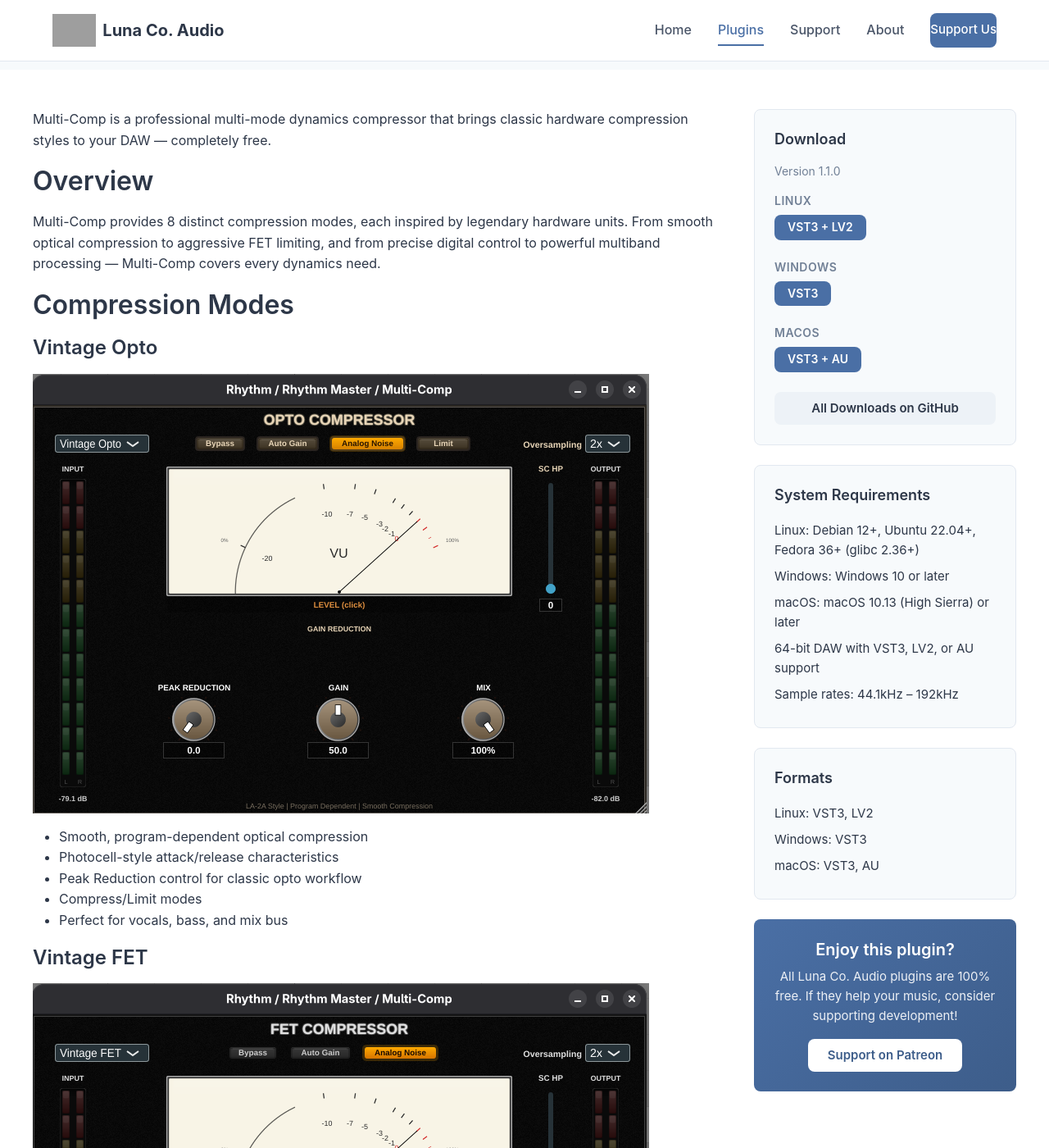
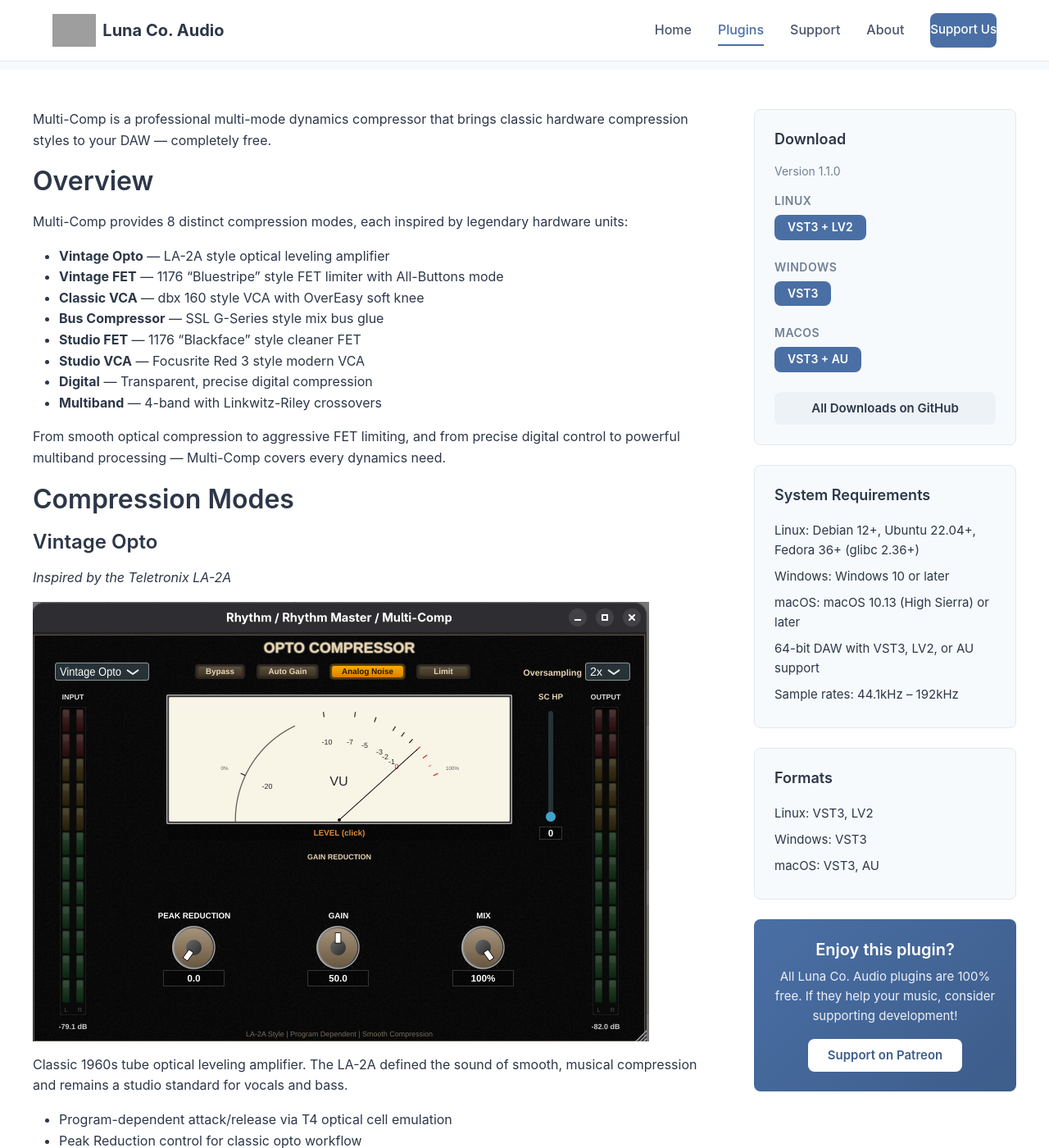
Before and after one commit to dusk-audio/dusk-audio.github.io, a Jekyll site: the page built from _plugins/multi-comp.md, in a window 1280 px wide and 1400 px high, scrolled down 221 px. Shown: the whole window at 82% size. Built offline with Jekyll 4.4.1, drawn with Linux system fonts in a browser that asks for light colours; some of the changed text lies outside the part shown; grey boxes are pictures that could not be loaded.

Commit message:
Update Multi-Comp page with hardware inspirations
Added clear references to the classic hardware each compression mode
is inspired by:
- Vintage Opto: LA-2A style optical leveling amplifier
- Vintage FET: 1176 "Bluestripe" (Rev A) FET limiter
- Classic VCA: dbx 160 style VCA compressor
- Bus Compressor: SSL G-Series style bus compressor
- Studio FET: 1176 "Blackface" (Rev E/F) style
- Studio VCA: Focusrite Red 3 style

Updated transformer emulation table with hardware column.
Enhanced mode descriptions with historical context.

```diff
--- a/_plugins/multi-comp.md
+++ b/_plugins/multi-comp.md
@@ -58,77 +58,110 @@ Multi-Comp is a professional multi-mode dynamics compressor that brings classic
 
 ## Overview
 
-Multi-Comp provides 8 distinct compression modes, each inspired by legendary hardware units. From smooth optical compression to aggressive FET limiting, and from precise digital control to powerful multiband processing — Multi-Comp covers every dynamics need.
+Multi-Comp provides 8 distinct compression modes, each inspired by legendary hardware units:
+
+- **Vintage Opto** — LA-2A style optical leveling amplifier
+- **Vintage FET** — 1176 "Bluestripe" style FET limiter with All-Buttons mode
+- **Classic VCA** — dbx 160 style VCA with OverEasy soft knee
+- **Bus Compressor** — SSL G-Series style mix bus glue
+- **Studio FET** — 1176 "Blackface" style cleaner FET
+- **Studio VCA** — Focusrite Red 3 style modern VCA
+- **Digital** — Transparent, precise digital compression
+- **Multiband** — 4-band with Linkwitz-Riley crossovers
+
+From smooth optical compression to aggressive FET limiting, and from precise digital control to powerful multiband processing — Multi-Comp covers every dynamics need.
 
 ## Compression Modes
 
 ### Vintage Opto
+*Inspired by the Teletronix LA-2A*
 
 ![Vintage Opto mode](/lunacoaudio.github.io/assets/images/plugins/multi-comp/vintage-opto.png)
 
-- Smooth, program-dependent optical compression
-- Photocell-style attack/release characteristics
+Classic 1960s tube optical leveling amplifier. The LA-2A defined the sound of smooth, musical compression and remains a studio standard for vocals and bass.
+
+- Program-dependent attack/release via T4 optical cell emulation
 - Peak Reduction control for classic opto workflow
 - Compress/Limit modes
+- Tube stage modeling with authentic harmonic character
 - Perfect for vocals, bass, and mix bus
 
 ### Vintage FET
+*Inspired by the UREI 1176 "Bluestripe" (Rev A)*
 
 ![Vintage FET mode](/lunacoaudio.github.io/assets/images/plugins/multi-comp/vintage-fet.png)
 
-- Aggressive, punchy FET compression
+The legendary 1967 Rev A "Bluestripe" FET limiting amplifier. All-discrete Class A design known for its aggressive, punchy character and ultra-fast response.
+
 - Classic ratio buttons: 4:1, 8:1, 12:1, 20:1
-- **All-Buttons mode** for the famous "British Mode" distortion
+- **All-Buttons mode** for the famous extreme compression/distortion
 - Ultra-fast attack times (20μs minimum)
-- Authentic transistor saturation
+- Authentic transistor saturation with input/output transformer modeling
 
 ### Classic VCA
+*Inspired by the dbx 160*
 
 ![Classic VCA mode](/lunacoaudio.github.io/assets/images/plugins/multi-comp/classic-vca.png)
 
+The punchy, aggressive 1970s VCA compressor known for its "OverEasy" soft-knee compression. A studio workhorse for drums and percussive sources.
+
 - Fast, precise VCA compression
-- Soft knee option for gentle compression
-- Clean, transparent compression
+- OverEasy soft knee option for gentle compression
+- Clean, transparent compression with punch
 - Excellent for drums and percussion
 
 ### Bus Compressor
+*Inspired by the SSL G-Series Bus Compressor*
 
 ![Bus Compressor mode](/lunacoaudio.github.io/assets/images/plugins/multi-comp/bus-compressor.png)
 
-- Stepped attack times (0.1 to 30ms)
+The quintessential British console bus compressor. Found on virtually every major mixing console, it's the secret weapon for mix bus "glue."
+
+- Stepped attack times (0.1 to 30ms) matching the original detents
 - Stepped release with Auto mode
-- Classic mix bus "glue"
-- 2:1 to 10:1 ratio range
+- Classic mix bus "glue" character
+- 2:1, 4:1, and 10:1 ratio settings
 
 ### Studio FET
+*Inspired by the UREI 1176 "Blackface" (Rev E/F)*
 
 ![Studio FET mode](/lunacoaudio.github.io/assets/images/plugins/multi-comp/studio-fet.png)
 
-- Cleaner FET with 30% of Vintage harmonics
-- Modern FET sound with less coloration
-- Same fast attack characteristics
+The later revision "Blackface" FET limiter, offering a cleaner, more refined sound while retaining the fast FET response.
+
+- Cleaner character with ~30% of Vintage harmonics
+- More controlled transient response
+- Same ultra-fast attack characteristics
+- Better suited for modern, cleaner productions
 
 ### Studio VCA
+*Inspired by the Focusrite Red 3*
 
 ![Studio VCA mode](/lunacoaudio.github.io/assets/images/plugins/multi-comp/studio-vca.png)
 
-- Modern VCA with RMS detection
+Modern British dual VCA compressor known for its clean, musical compression. A favorite for vocals and mix bus applications where transparency is key.
+
+- RMS detection for musical response
 - Soft knee option
-- Ultra-clean compression
-- Great for mastering
+- Ultra-clean compression with minimal coloration
+- Excellent for vocals and mastering
 
 ### Digital
 
 ![Digital mode](/lunacoaudio.github.io/assets/images/plugins/multi-comp/digital.png)
 
-- Transparent, precise compression
+Transparent, mathematically precise digital compression with zero coloration. When you need surgical dynamics control without any hardware character.
+
+- Accurate peak/RMS detection
 - No coloration or saturation
 - Perfect for surgical dynamics control
-- Ideal for reference monitoring
+- Ideal when transparency is paramount
 
 ### Multiband
 
 ![Multiband mode](/lunacoaudio.github.io/assets/images/plugins/multi-comp/multiband.png)
+
+Professional 4-band multiband compressor with Linkwitz-Riley crossovers for phase-coherent band splitting.
 
 - **4 frequency bands** (Low, Lo-Mid, Hi-Mid, High)
 - Adjustable crossover frequencies
@@ -143,19 +176,20 @@ Multi-Comp features hardware-accurate analog emulation that captures the authent
 ### Transformer Emulation
 Each vintage mode includes input and output transformer modeling with authentic high-frequency characteristics:
 
-| Mode | Input Transformer | Output Transformer |
-|:-----|:------------------|:-------------------|
-| Vintage Opto | 18kHz rolloff | 16kHz rolloff |
-| Vintage FET | 20kHz rolloff | 22kHz rolloff |
-| Bus | 22kHz rolloff | 24kHz rolloff |
-| VCA/Digital | None (transparent) | None (transparent) |
+| Mode | Hardware Inspiration | Input Transformer | Output Transformer |
+|:-----|:---------------------|:------------------|:-------------------|
+| Vintage Opto | LA-2A | 18kHz rolloff | 16kHz rolloff |
+| Vintage FET | 1176 | 20kHz rolloff | 22kHz rolloff |
+| Bus | SSL G-Series | 22kHz rolloff | 24kHz rolloff |
+| VCA/Digital | — | None (transparent) | None (transparent) |
 
 ### Analog Noise
 Toggle the "Analog Noise" button to add subtle -80dB analog noise floor, matching the authentic character of hardware units. Disable for completely silent digital behavior.
 
 ### Tube and Saturation
-- Opto mode includes tube stage modeling
-- FET mode captures the characteristic transistor saturation
+- Opto mode includes T4 optical cell and tube stage modeling (LA-2A style)
+- FET mode captures the characteristic Class A transistor saturation (1176 style)
+- Bus mode includes the distinctive VCA coloration (SSL style)
 - All analog modes include harmonic generation based on hardware measurements
 
 ## Factory Presets
```
